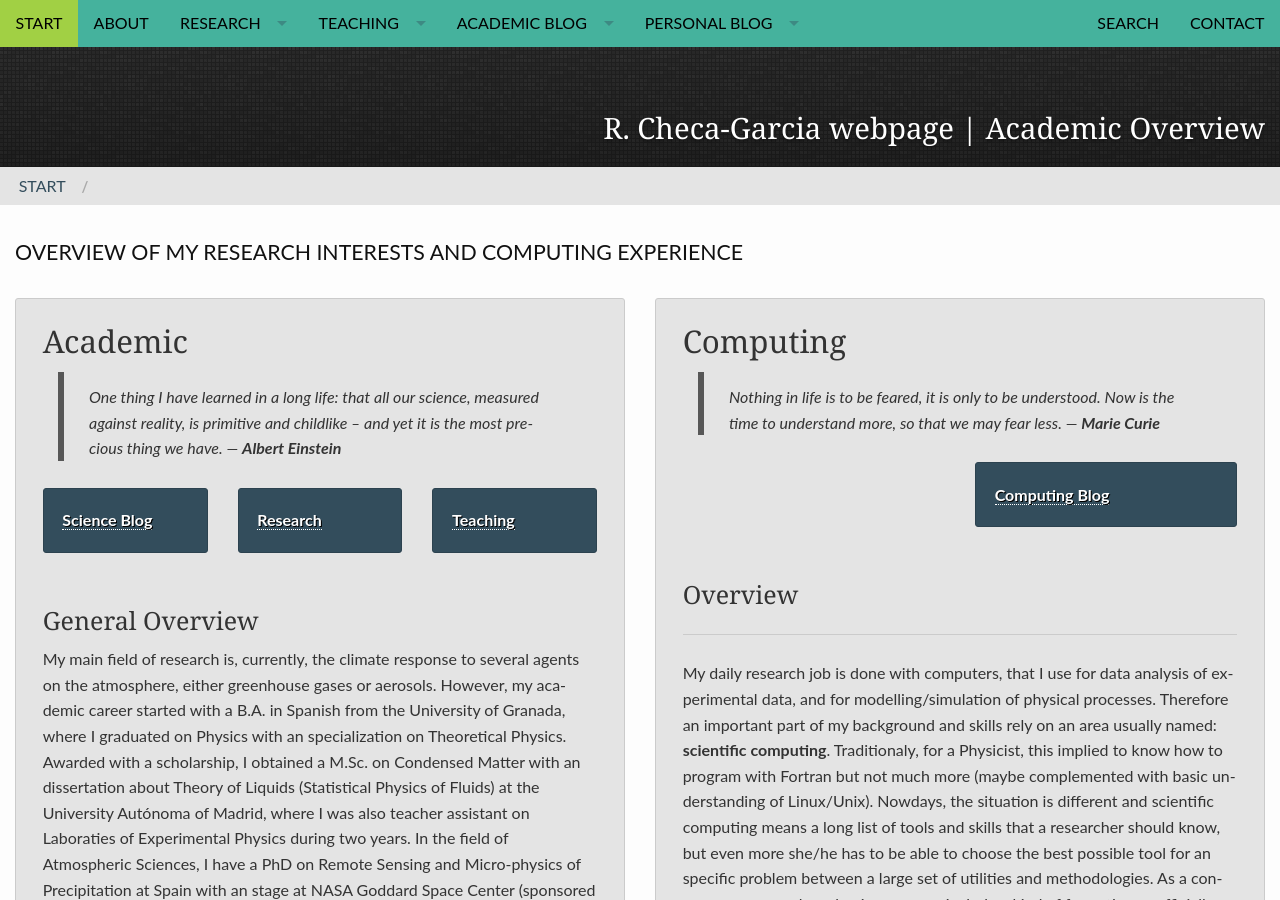
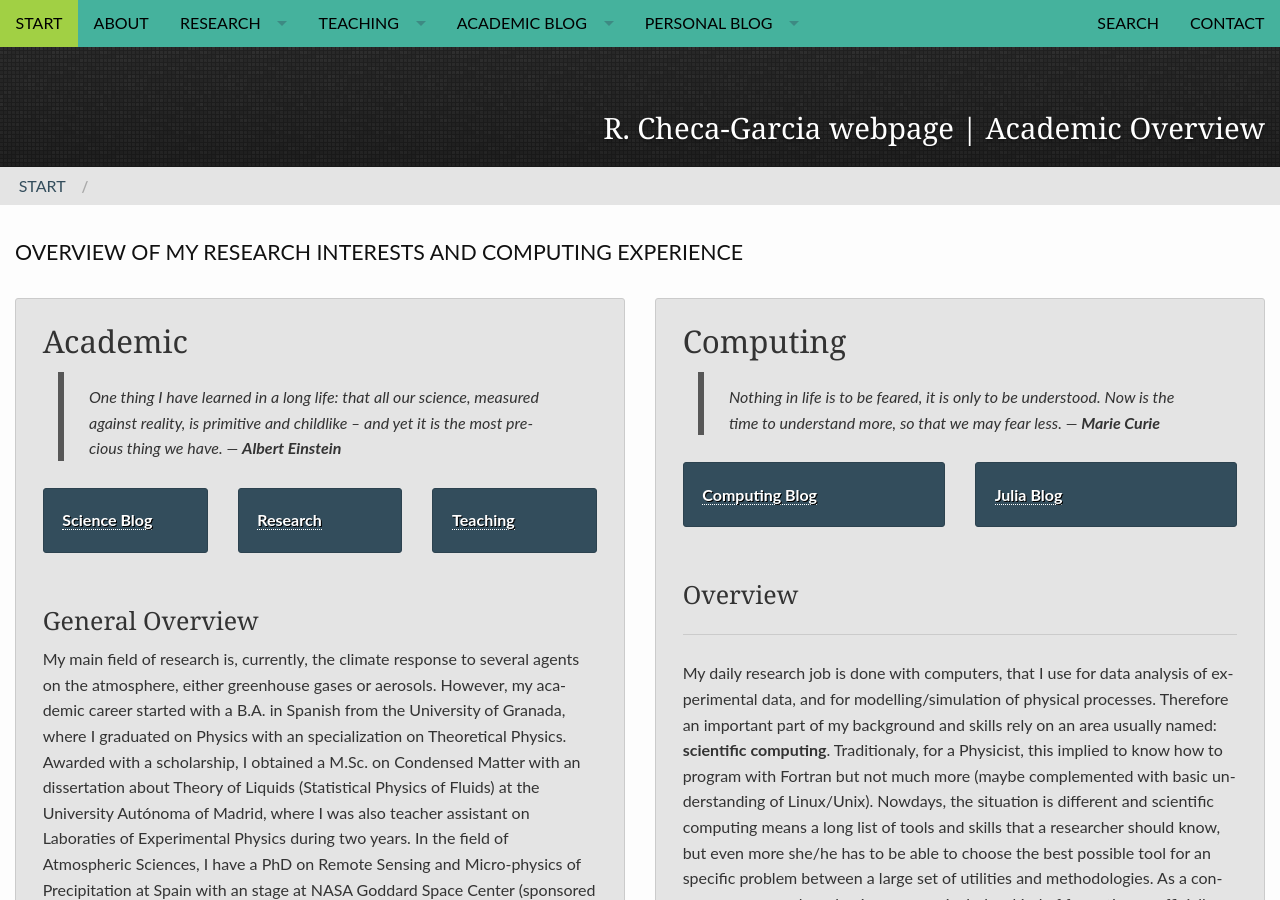
Before and after one commit to RCHG/rchg.github.io, a Jekyll site: the page built from pages/about_overview.md, in a window 1280 px wide and 900 px high. Built offline with Jekyll 4.4.1, drawn with Linux system fonts in a browser that asks for light colours; nearby versions of some CDN libraries; comment, search, counter and statistics services are not loaded.

Commit message:
Update about_overview.md

```diff
--- a/pages/about_overview.md
+++ b/pages/about_overview.md
@@ -88,7 +88,8 @@ Due to my professional trajectory my interest is also related with mathematical
 </div>
   <div class="small-6 columns">
     {% include alert info=' <a href="/blog/archive_computing/">Computing Blog</a>' %}</div>
-
+  <div class="small-6 columns">
+  {% include alert info=' <a href="/blog/archive_julia/">Julia Blog</a>' %}</div>
 </div>
 
 
```
